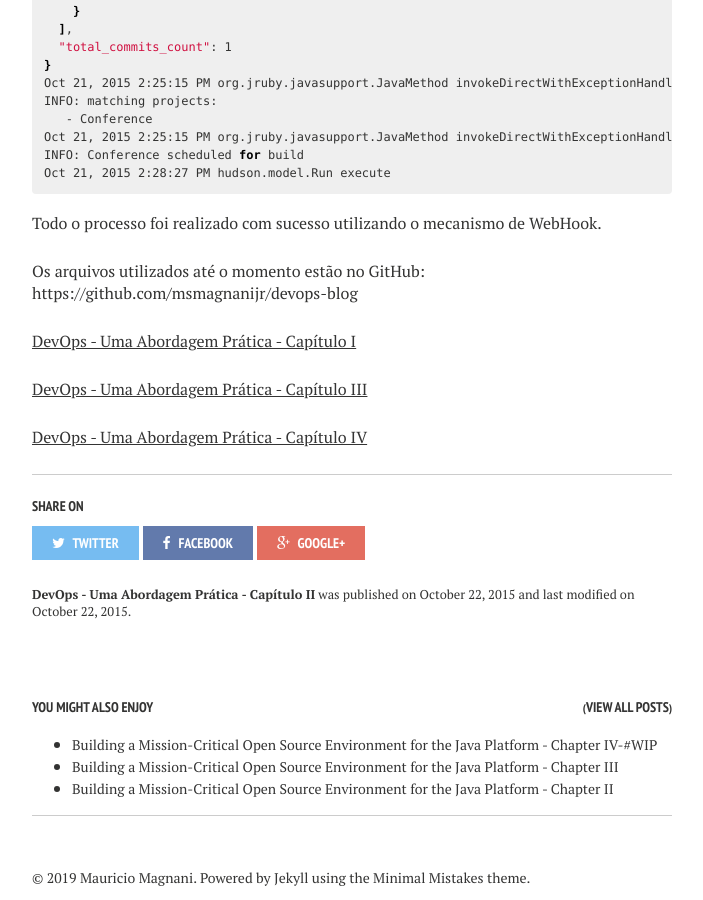
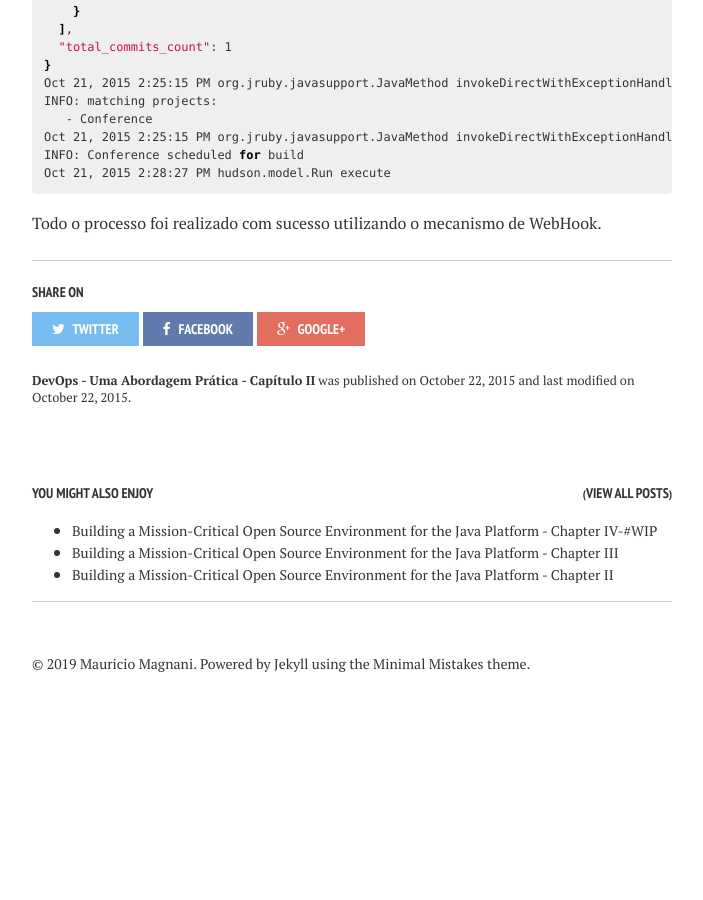
Before and after one commit to msmagnanijr/msmagnanijr.github.io, a Jekyll site: the page built from _posts/2015-10-22-devops-provisionamento-2.md, in a window 1280 px wide and 900 px high, scrolled down 18729 px. Shown: the whole window, without its empty margins (288-991 px from the left). Built offline with Jekyll 4.4.1, drawn with Linux system fonts in a browser that asks for light colours; nearby versions of some CDN libraries; comment, search, counter and statistics services are not loaded; after the commit the page ends 19451 px from its top, so only the background shows below that.

```diff
--- a/_posts/2015-10-22-devops-provisionamento-2.md
+++ b/_posts/2015-10-22-devops-provisionamento-2.md
@@ -488,14 +488,4 @@ INFO: Conference scheduled for build
 Oct 21, 2015 2:28:27 PM hudson.model.Run execute
 {% endhighlight %}
 
-
 Todo o processo foi realizado com sucesso utilizando o mecanismo de WebHook.
-
-Os arquivos utilizados até o momento estão no GitHub: https://github.com/msmagnanijr/devops-blog
-
-
-[DevOps - Uma Abordagem Prática - Capítulo I](http://mmagnani.me/2015/10/21/devops-provisionamento-1)
-
-[DevOps - Uma Abordagem Prática - Capítulo III](http://mmagnani.me/2015/10/25/devops-provisionamento-3)
-
-[DevOps - Uma Abordagem Prática - Capítulo IV](http://mmagnani.me/2015/10/26/devops-provisionamento-4)
```
Also changed, not shown: _posts/2015-10-25-devops-provisionamento-3.md (+0 -7 lines), _posts/2015-10-26-devops-provisionamento-4.md (+0 -6 lines).
